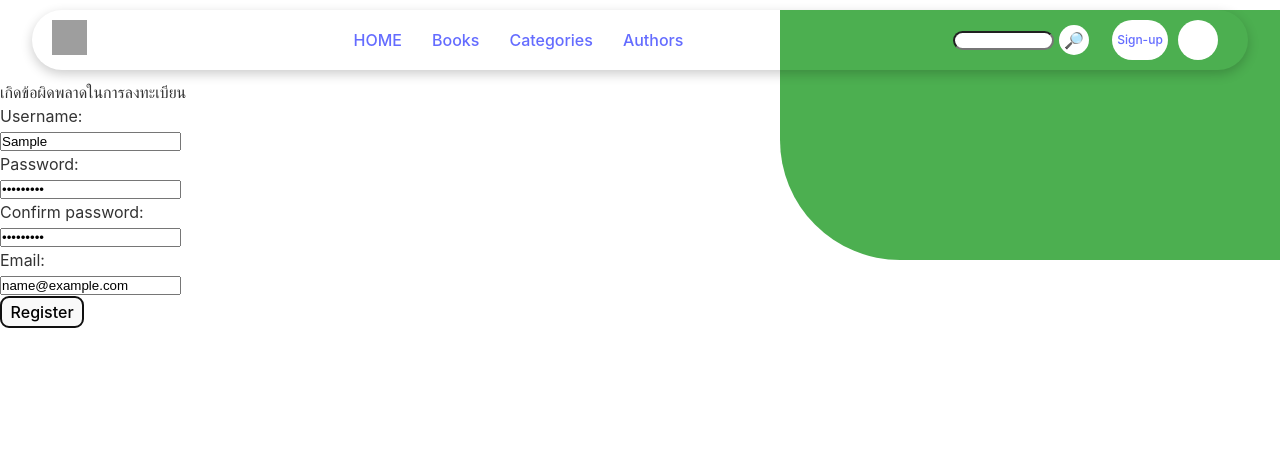
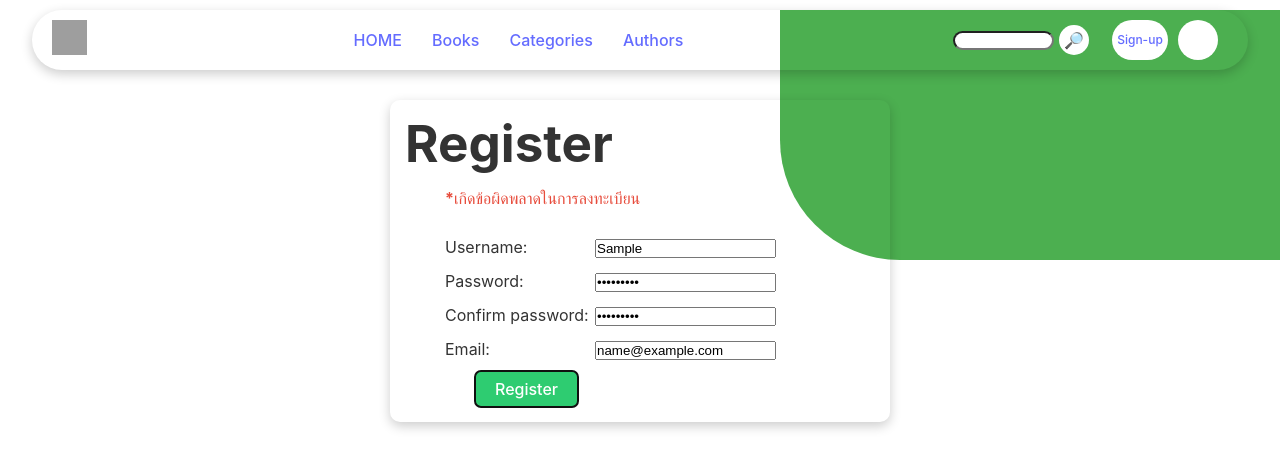
Before and after one commit to dvgamerr/apriltwenty-book-collection, a React (Vite) app in the folder client/book-collection/: page /auth/register in a window 1280 px wide. Both pictures are taken after typing "Sample", "Sample123", "Sample123", "name@example.com" into the empty fields and a click on the button "Register". Shown: the top 468 px of the page. Built offline with nearby package versions, Linux system fonts and the light colour scheme; no server answers; grey boxes are pictures that could not be loaded.

Commit message:
style(register): add RegisterComponent.css for register component

```diff
--- a/client/book-collection/src/components/RegisterComponent.jsx
+++ b/client/book-collection/src/components/RegisterComponent.jsx
@@ -1,6 +1,7 @@
 import React, { useState } from "react";
 import { register } from "../apis/register";
 import { useNavigate  } from "react-router-dom";
+import "./css/RegisterComponent.css";
 
 function RegisterComponent() {
     const navigate = useNavigate();
@@ -39,13 +40,12 @@ function RegisterComponent() {
         }
     }
 
-
-
     return (
 
         <div className="register-contrainer">
-            {error && <div className="error-message">{error}</div>}
-            {success && <div>ลงทะเบียนสำเร็จ กรุณาเข้าสู่ระบบ</div>}
+            <h1>Register</h1>
+            {error && error != "รหัสผ่านไม่ตรงกัน" && <div className="error-message">*{error}</div>}
+            {success && <div className="success-message">ลงทะเบียนสำเร็จ กรุณาเข้าสู่ระบบ</div>}
             <form onSubmit={handleRegister}>
                 <div className="input-box">
                     <label>Username:</label>
@@ -76,10 +76,11 @@ function RegisterComponent() {
                             onChange={(event) => setConfirmPassword(event.target.value)}
                         />
                     </div>
-                    {error==="รหัสผ่านไม่ตรงกัน" && (
-                        <div className="error-message">{error}</div>
+
+                </div>
+                                    {error==="รหัสผ่านไม่ตรงกัน" && (
+                        <div className="error-message">*{error}</div>
                     )}
-                </div>
                 <div className="input-box">
                     <label>Email:</label>
                     <div className="input">
--- /dev/null
+++ b/client/book-collection/src/components/css/RegisterComponent.css
@@ -0,0 +1,51 @@
+.register-contrainer {
+    max-width: 500px;
+    width: 90%;
+    height: auto;
+    box-shadow: 0 4px 12px rgba(0, 0, 0, 0.2);
+    padding: 15px;
+    border-radius: 10px;
+    margin: 20px auto;
+    display: flex;
+    flex-direction: column;
+    gap: 15px;
+}
+
+.input-box {
+    display: flex;
+    flex-direction: row;
+    margin-left: 40px;
+    margin-top: 10px;
+}
+
+.input-box label {
+    width: 150px;
+}
+
+button {
+    margin-left: 70px;
+    margin-top: 10px;
+    padding: 8px 20px;
+    background-color: #2ecc71;
+    color: white;
+    border: none;
+    border-radius: 6px;
+    cursor: pointer;
+    transition: background-color 0.2s ease;
+}
+
+button:hover {
+  background-color: #27ae60;
+}
+
+.error-message {
+    color: #e74c3c;
+    font-weight: bold;
+    margin-left: 40px;
+}
+
+.success-message {
+    color: #2ecc71;
+    font-weight: bold;
+    margin-left: 40px;
+}
--- a/client/book-collection/src/pages/RegisterPage.jsx
+++ b/client/book-collection/src/pages/RegisterPage.jsx
@@ -1,4 +1,5 @@
 import RegisterComponent from "../components/RegisterComponent";
+import "./css/RegisterPage.css";
 
 function RegisterPage() {
     return (
--- /dev/null
+++ b/client/book-collection/src/pages/css/RegisterPage.css
@@ -0,0 +1,4 @@
+.register-page {
+    display: flex;
+    justify-content: center;
+}
```
